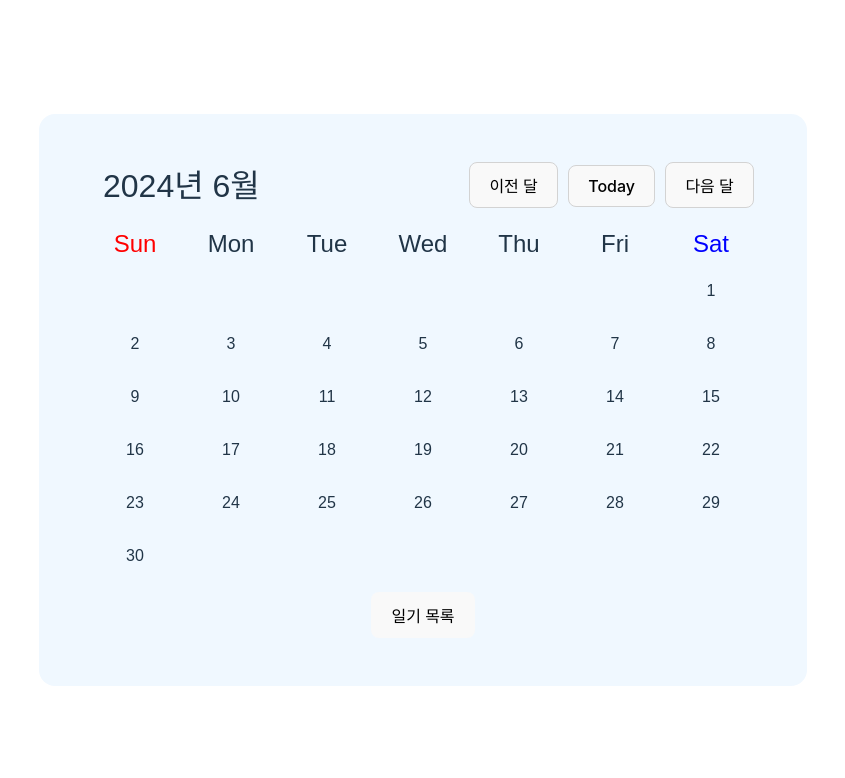
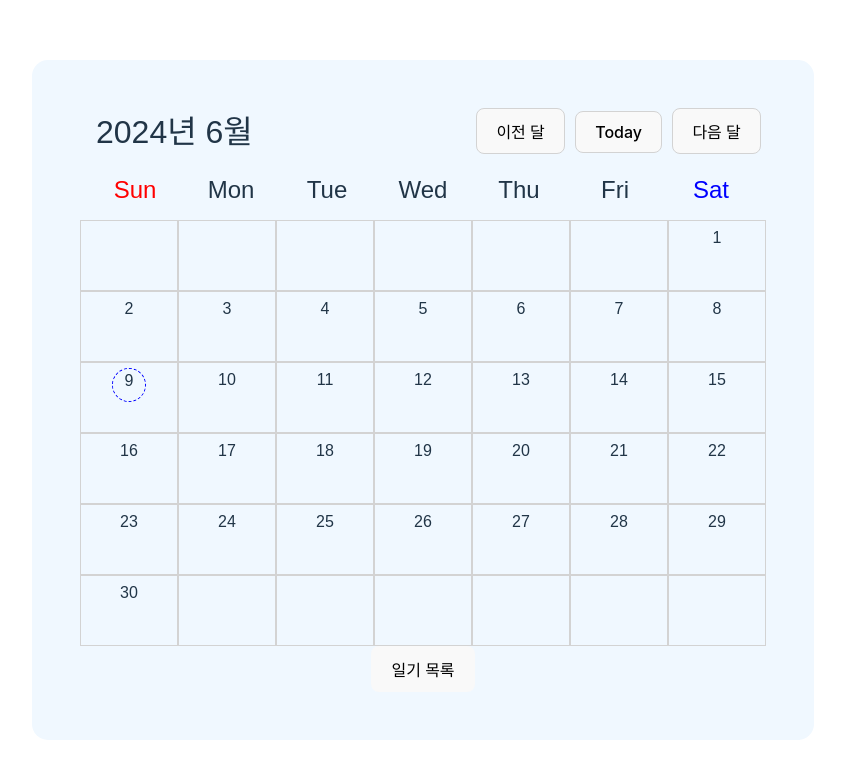
Before and after one commit to Db0111/Diary, a React (Vite) app in the folder diary/: page / in a window 1280 px wide. Shown: the top 778 px of the page, without its empty margins (217-1062 px from the left). Built offline with nearby package versions, Linux system fonts and the light colour scheme; a web font is replaced by a local one.

Commit message:
오늘 날짜 동그라미 표시

```diff
--- a/diary/src/Calendar/Calendar.jsx
+++ b/diary/src/Calendar/Calendar.jsx
@@ -33,12 +33,23 @@ const Saturday = styled.div`
         font-size: 1.5rem;
         color: blue;
     `
+const DateCircle = styled.div`
+        width: 2rem;
+        height: 2rem;
+        border-radius: 50%;
+        display: flex;
+        justify-content: center;
+        border: 1px dashed blue;
+        background: none;
+        z-index: 300;
+`
 export function Calendar(props) {
 
     /**
      * 주어진 년 월에 해당하는 캘린더 배열을 만드는 함수
      */
     const [date, setDate] = useState(new Date().getDate());
+    const today = new Date()
 
     const getWeeks = (year, month) => {
         let weeks = []
@@ -91,6 +102,14 @@ export function Calendar(props) {
 
         return weeks;
     }
+    const isToday = (date) => {
+        return (
+            date === today.getDate() &&
+            props.month === today.getMonth() &&
+            props.year === today.getFullYear()
+        );
+    };
+
     const navigate = useNavigate();
     //ClickedDate는 함수의 매개변수, 특정 날짜 셀 클릭될때 날짜 값 받아옴
     const handleOneDayClicked = (ClickedDate) => {
@@ -128,18 +147,34 @@ export function Calendar(props) {
                         // date가 0이면 empty 클래스를, 0이 아니면 date 클래스를 적용한다.
                         <div
                             onClick={() => handleOneDayClicked(date)}
-                            style={{width: "6rem", height: "3rem", paddingTop:"5px"}}
+                            style={{width: "6rem",
+                            height: "4rem",
+                            paddingTop:"5px",
+                            display: 'flex',
+                            justifyContent:'center',
+                            border: '0.2px solid lightgray'
+                        }}
                             key={dateIndex}
                             className={date === 0 ? "empty" : "date"}
                         >
                             {/* date가 0이 아닐 경우 date를, 0이 맞을 경우 빈 문자열 반환 */}
-                            {date !== 0 ? date : ""}
+                            {date !== 0 ? (
+                                //date가 0이 아니고 오늘 날짜일 경우에느 Datecircle 그려
+                                isToday(date) ? (<DateCircle>{date}</DateCircle>)
+                                //date 0이 아니고 오늘 날짜일 경우에는 date 만 나타내
+                                : (date)
+                            ) : (
+                                //date가 0일 경우에는 빈칸을 출력해
+                                ""
+                            )}
+
+
+
                         </div>
                     ))}
                 </Weeks>
             ))}
             </Week>
-
 
         </div>
 
```
